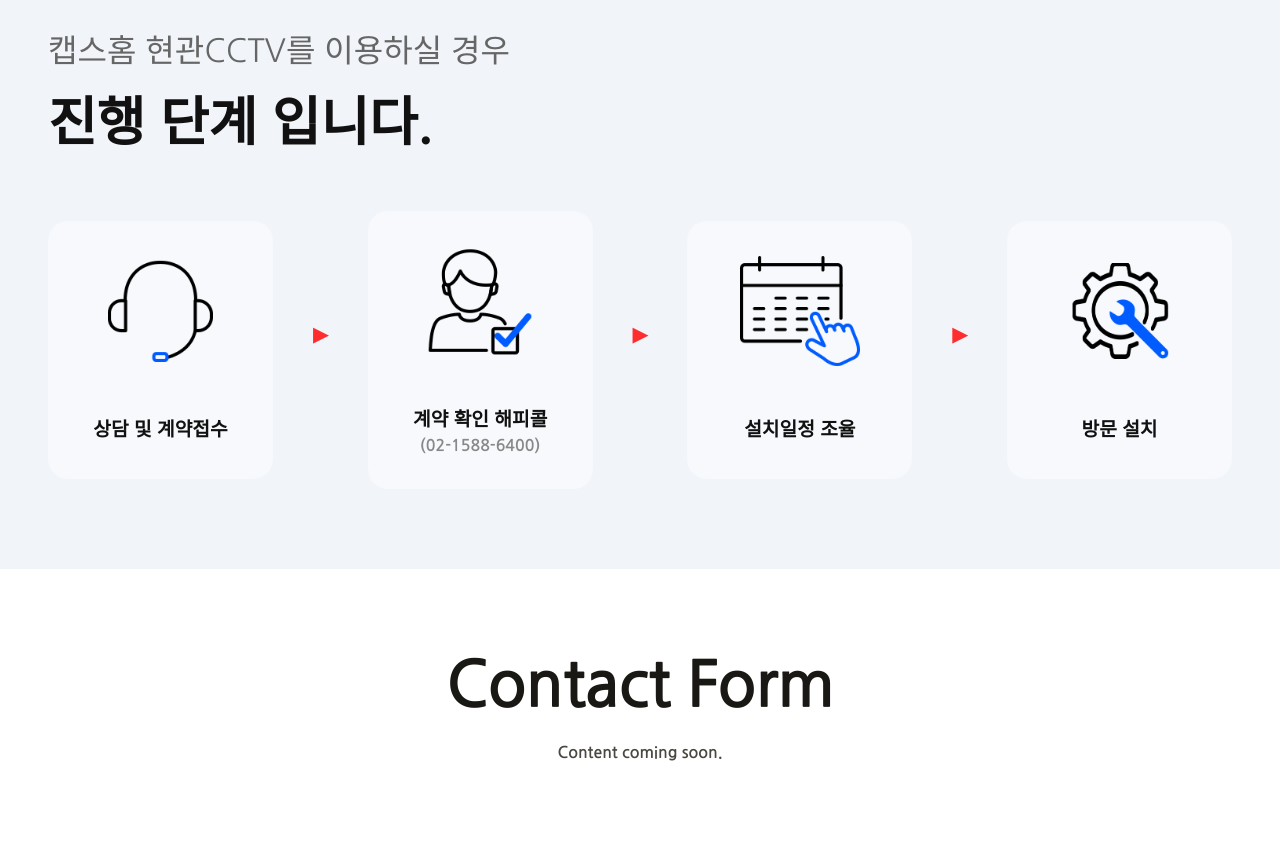
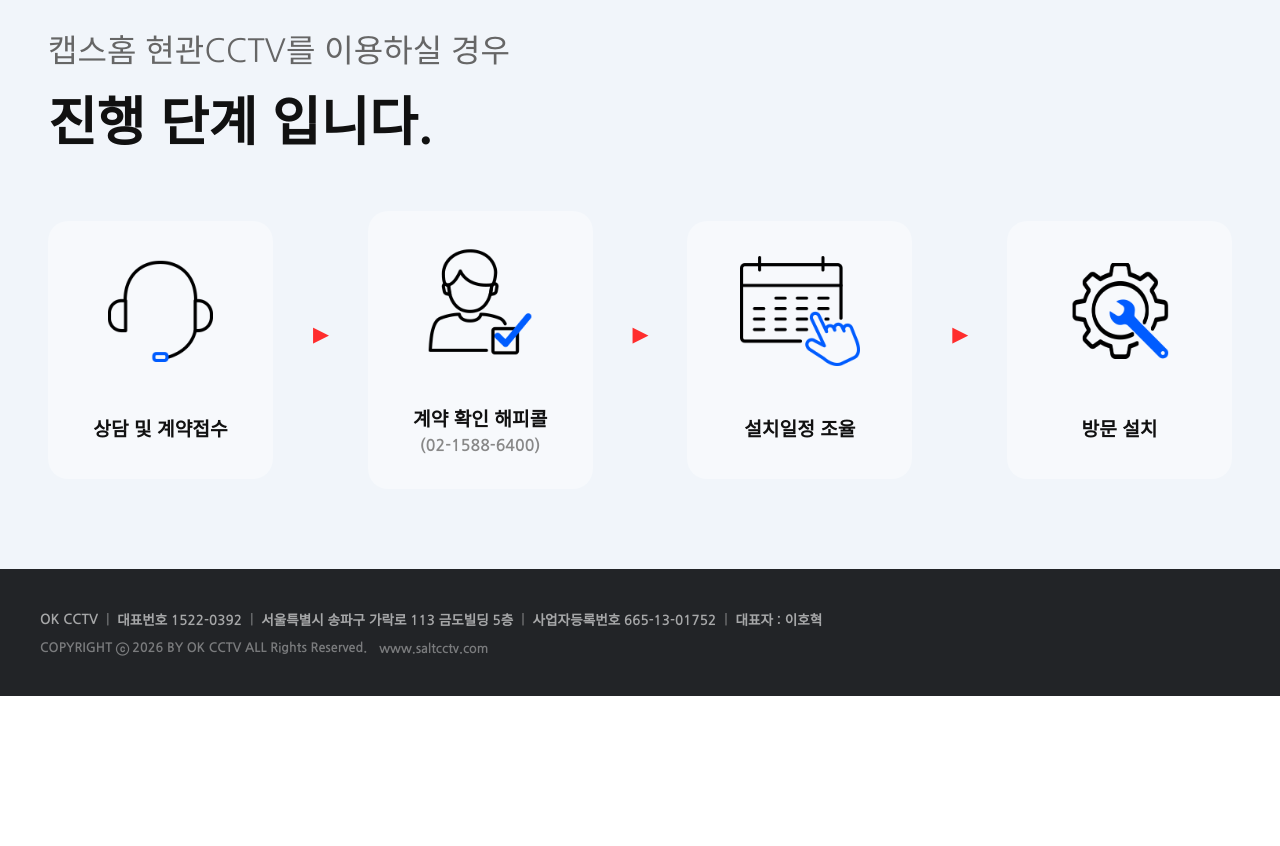
Before and after one commit to yulialee9732/Caps-Home, a plain HTML site: page index.html in a window 1280 px wide. Shown: the part 10125-10971 px from the top of the page. After the commit the page ends 10821 px from the top, so only its background shows below. Drawn offline with Linux system fonts and the light colour scheme.

Commit message:
Add footer

```diff
--- a/index.html
+++ b/index.html
@@ -912,11 +912,33 @@
   </section>
 
   <!-- SECTION 13: (navbar link) -->
-  <section id="s13">
+  <!-- <section id="s13">
     <h2 class="section-title">Contact Form</h2>
     <p class="section-sub">Content coming soon.</p>
-  </section>
+  </section> -->
 
+  <footer id="footer">
+    <div class="footer-inner">
+
+      <div class="footer-info">
+        <span>OK CCTV</span>
+        <span class="footer-divider">|</span>
+        <span>대표번호 1522-0392</span>
+        <span class="footer-divider">|</span>
+        <span>서울특별시 송파구 가락로 113 금도빌딩 5층</span>
+        <span class="footer-divider">|</span>
+        <span>사업자등록번호 665-13-01752</span>
+        <span class="footer-divider">|</span>
+        <span>대표자 : 이호혁</span>
+      </div>
+
+      <div class="footer-copy">
+        <span>COPYRIGHT ⓒ 2026 BY OK CCTV ALL Rights Reserved.</span>
+        <a href="https://www.saltcctv.com" target="_blank">www.saltcctv.com</a>
+      </div>
+
+    </div>
+  </footer>
   <script>
     // Navbar shadow on scroll
     const navbar = document.getElementById('navbar');
--- a/styles.css
+++ b/styles.css
@@ -1443,6 +1443,71 @@
 #form .section-title { color: var(--white); }
 #form .section-sub   { color: rgba(255,255,255,0.6); }
 
+/* ================================
+   FOOTER
+================================ */
+#footer {
+  background: #222427;
+  padding: 40px;
+}
+
+.footer-inner {
+  max-width: 1250px;
+  margin: 0 auto;
+  display: flex;
+  flex-direction: column;
+  gap: 12px;
+}
+
+.footer-info {
+  display: flex;
+  flex-wrap: wrap;
+  gap: 8px;
+  font-size: 0.85rem;
+  color: rgba(255, 255, 255, 0.6);
+  align-items: center;
+}
+
+.footer-divider {
+  color: rgba(255, 255, 255, 0.3);
+}
+
+.footer-copy {
+  display: flex;
+  gap: 12px;
+  font-size: 0.8rem;
+  color: rgba(255, 255, 255, 0.4);
+  flex-wrap: wrap;
+  align-items: center;
+}
+
+.footer-copy a {
+  color: rgba(255, 255, 255, 0.4);
+  text-decoration: none;
+  transition: color 0.2s;
+}
+
+.footer-copy a:hover {
+  color: #fff;
+}
+
+/* 모바일 */
+@media (max-width: 768px) {
+  #footer {
+    padding: 32px 24px;
+  }
+
+  .footer-info {
+    flex-direction: column;
+    align-items: flex-start;
+    gap: 4px;
+  }
+
+  .footer-divider {
+    display: none;
+  }
+}
+
 /* Decorative accent line */
 .accent-line {
     width: 60px;
```
